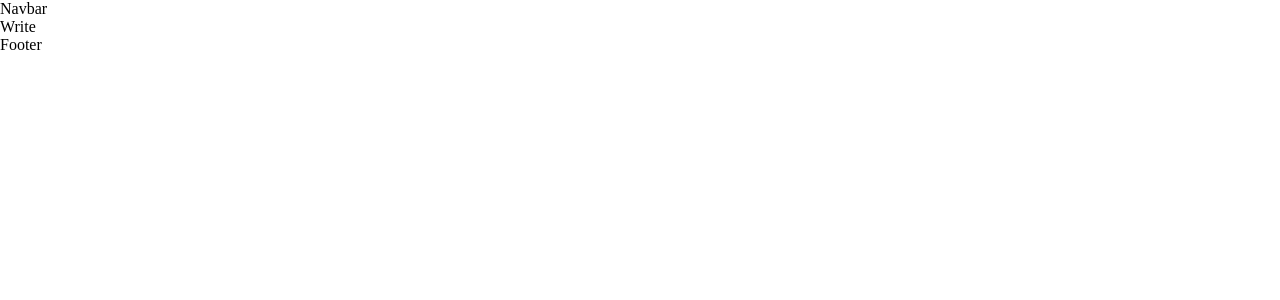
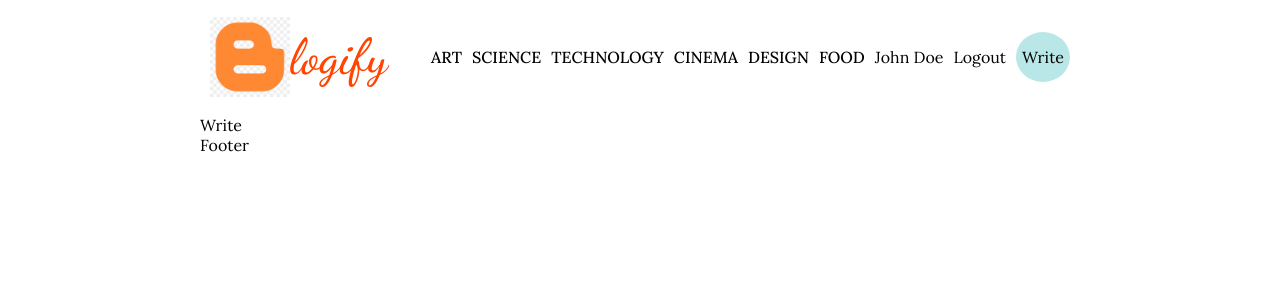
Before and after one commit to jahongirnurmamatov/Blog-with-mysql, a React (Vite) app in the folder client/: page /write in a window 1280 px wide. Shown: the top 300 px of the page. Built offline with nearby package versions, Linux system fonts and the light colour scheme.

Commit message:
login, register, navbar

```diff
--- a/client/src/App.css
+++ b/client/src/App.css
@@ -1,4 +1,12 @@
+@import url('https://fonts.googleapis.com/css2?family=Lora:ital,wght@0,400..700;1,400..700&display=swap');
 body{
-  margin: 0;
-  padding: 0;
+  margin: 0 200px;
+  font-family: "Lora", serif;
+  font-optical-sizing: auto;
+  font-weight: 400;
+  font-style: normal;
 }
+.link{
+  text-decoration: none;
+  color: inherit;
+}
--- a/client/src/App.jsx
+++ b/client/src/App.jsx
@@ -6,6 +6,7 @@
 import Login from "./pages/login/Login";
 import Navbar from "./components/Navbar";
 import Footer from "./components/Footer";
+import Register from "./pages/login/Register";
 function App() {
   return (
     <BrowserRouter>
@@ -16,6 +17,7 @@
           <Route path="/blog/:id" element={<Single />} />
         </Route>
         <Route path="/login" element={<Login />} />
+        <Route path="/register" element={<Register />} />
       </Routes>
     </BrowserRouter>
   );
--- a/client/src/components/Navbar.jsx
+++ b/client/src/components/Navbar.jsx
@@ -1,9 +1,41 @@
-import React from 'react'
-
+import "./navbar.scss";
+import { Link } from "react-router-dom";
 const Navbar = () => {
   return (
-    <div>Navbar</div>
-  )
-}
+    <div className="navbar">
+      <div className="container">
+        <div className="logo">
+          <img src="/logo.png" alt="" />
+          <span>logify</span>
+        </div>
+        <div className="links">
+          <Link className="link" to={"/?cat=art"}>
+            <h6>ART</h6>
+          </Link>
+          <Link className="link" to={"/?cat=science"}>
+            <h6>SCIENCE</h6>
+          </Link>
+          <Link className="link" to={"/?cat=technology"}>
+            <h6>TECHNOLOGY</h6>
+          </Link>
+          <Link className="link" to={"/?cat=cimena"}>
+            <h6>CINEMA</h6>
+          </Link>
+          <Link className="link" to={"/?cat=design"}>
+            <h6>DESIGN</h6>
+          </Link>
+          <Link className="link" to={"/?cat=food"}>
+            <h6>FOOD</h6>
+          </Link>
+          <span>John Doe</span>
+          <span>Logout</span>
+          <span className="write">
+            <Link to={"/write"} className="link">Write</Link>
+          </span>
+        </div>
+      </div>
+    </div>
+  );
+};
 
-export default Navbar
+export default Navbar;
--- /dev/null
+++ b/client/src/components/navbar.scss
@@ -0,0 +1,53 @@
+@import url("https://fonts.googleapis.com/css2?family=Dancing+Script:wght@500&display=swap");
+$lightGreen: #b9e7e7;
+.navbar {
+  .container {
+    padding: 10px;
+    display: flex;
+    justify-content: space-between;
+    .logo {
+      display: flex;
+      justify-content: center;
+      align-items: center;
+      img {
+        width: 80px;
+      }
+      span {
+        font-family: "Dancing Script", cursive;
+        font-optical-sizing: auto;
+        font-weight: 500;
+        font-style: normal;
+        font-size: 50px;
+        font: italic;
+        color: orangered;
+      }
+    }
+    .links {
+        display: flex;
+        gap: 10px;
+        align-items: center;
+    }
+    h6{
+        font-size: 16px;
+        font-weight: 500;
+    }
+    span{
+        cursor: pointer;
+    }
+    .write{
+        background-color: $lightGreen;
+        width: 54px;
+        height: 50px;
+        border-radius: 50%;
+        display: flex;
+        align-items: center;
+        justify-content: center;
+        border: teal 1px white;
+        &:hover{
+            color: teal;
+            background-color: white;
+            border: teal 1px solid;
+        }
+    }
+  }
+}
--- a/client/src/pages/login/Login.jsx
+++ b/client/src/pages/login/Login.jsx
@@ -1,8 +1,18 @@
+import { Link } from 'react-router-dom'
 import './login.scss'
 
 const Login = () => {
   return (
-    <div>Login</div>
+    <div className='auth'>
+      <h1>Login</h1>
+      <form >
+        <input type="text" placeholder='username' />
+        <input type="password" placeholder='password' />
+        <button >Login</button>
+        <p>Error message</p>
+        <span>Don't you have an accout? <Link style={{textDecoration:'none'}} to={'/register'}>Register</Link></span>
+      </form>
+    </div>
   )
 }
 
--- /dev/null
+++ b/client/src/pages/login/Register.jsx
@@ -0,0 +1,20 @@
+import { Link } from 'react-router-dom'
+import './login.scss'
+
+const Register = () => {
+  return (
+    <div className='auth'>
+      <h1>Register</h1>
+      <form >
+        <input type="text" placeholder='Username' required/>
+        <input type="text" placeholder='Email' required/>
+        <input type="password" placeholder='Password' required/>
+        <button >Register</button>
+        <p>Error message</p>
+        <span>Don't you have an accout? <Link style={{textDecoration:'none'}} to={'/register'}>Login</Link></span>
+      </form>
+    </div>
+  )
+}
+
+export default Register
--- a/client/src/pages/login/login.scss
+++ b/client/src/pages/login/login.scss
@@ -0,0 +1,46 @@
+$lightGreen: #b9e7e7;
+
+.auth{
+    display: flex;
+    flex-direction: column;
+    justify-content: center;
+    align-items: center;
+    height: 100vh;
+    background-color: $lightGreen;
+    h1{
+        font-size: 40px;
+        color: teal;
+        margin-bottom: 20px;
+    }
+    form{
+        display: flex;
+        flex-direction: column;
+        padding: 50px;
+        background-color: white;
+        width: 200px;
+        gap: 20px;
+        input{
+            padding: 10px;
+            border: none;
+            outline: none;
+            border-bottom: 1px solid gray;
+        }
+        button{
+            padding: 10px;
+            border: none;
+            background-color: teal;
+            color: white;
+            cursor: pointer;
+        }
+        p{
+            font-size: 12px;
+            color: red;
+            text-align: center;
+        }
+        span{
+            font-style: 12px;
+            text-align: center;
+
+        }
+    }
+}
--- /dev/null
+++ b/client/src/style.scss
@@ -0,0 +1,6 @@
+.app{
+
+    .container{
+
+    }
+}
```
